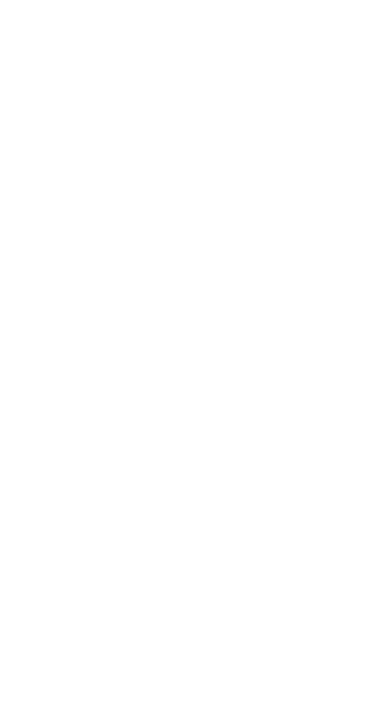
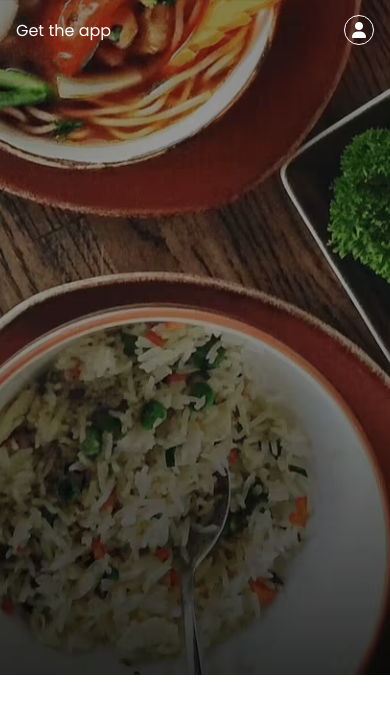
Before and after one commit to ShrutiSharma063/zomato-page-, a plain HTML site: page index.html in a window 390 px wide. Drawn offline with Linux system fonts and the light colour scheme.

Commit message:
created a nav bar

```diff
--- a/index.html
+++ b/index.html
@@ -4,10 +4,38 @@
         <meta charset="UTF-8" />
         <meta http-equiv="X-UA-compatible" content="IE=edge" />
         <meta name="viewport"content= "width=device-width,intial-scale=1.0" />
+        <link
+        rel="stylesheet"
+        href="https://cdnjs.cloudflare.com/ajax/libs/font-awesome/6.1.1/css/all.min.css"
+         integrity="sha512-KfkfwYDsLkIlwQp6LFnl8zNdLGxu9YAA1QvwINks4PhcElQSvqcyVLLD9aMhXd13uQjoXtEKNosOWaZqXgel0g=="
+         crossorigin="anonymous"
+          referrerpolicy="no-referrer" />
+          <link rel="preconnect" href="https://fonts.googleapis.com">
+<link rel="preconnect" href="https://fonts.gstatic.com" crossorigin>
+<link href="https://fonts.googleapis.com/css2?family=Poppins:ital,wght@0,100;0,200;0,300;0,400;0,500;0,600;0,700;0,800;0,900;1,100;1,200;1,300;1,400;1,500;1,600;1,700;1,800;1,900&display=swap"
+rel="stylesheet"
+/>
         <link rel="stylesheet" href="/styles.css"/>
         <title>Zomato clone </title>
     </head>
     <body>
+        <section class="hero__section">
+            <header>
+                <nav class="navbar">
+                <a href="3#">Get the app </a>
+                <div class="navbar__menu_container">
+                    <a href="# " class="link"> Invester Relations</a>
+                    <a href="# " class="link"> Add a Restaurant</a>
+                    <a href="# " class="link"> LOG IN</a>
+                    <a href="# " class="link"> SIGN UP </a>
+                    <a href="# " class="user__icon">
+                        <i class="fa-solid fa-user"></i>
+                    </a>
+
+                </div>
+                </nav>
+            </header>
+        </section>
 
     </body>
 
--- a/styles.css
+++ b/styles.css
@@ -2,4 +2,54 @@
     padding: 0;
     margin: 0;
     box-sizing: border-box;
+    font-family: 'Poppins', sans-serif;
 }
+.hero__section{
+    background: url(/images/heroSectionBackground.png);
+    color: white;
+    background-position: center;
+    background-size: cover;
+    min-height: 60vh;
+}
+.navbar{
+    display: flex;
+    justify-content: space-between;
+    align-items: center;
+    padding: 16px 48px;
+    height: 60px;
+
+}
+ .navbar a {
+    text-decoration: none;
+    color: white;
+
+
+}
+.navbar__menu_container{
+    display: flex;
+    gap: 20px;
+}
+.user__icon{
+    height: 30px;
+    width: 30px;
+    border-radius: 100%;
+    border: solid 1px white;
+    display: flex;
+    justify-content: center;
+    align-items: center;
+    display: none;
+}
+@media only screen and (max-width:600px){
+    .navbar__menu_container .link{
+        display: none;
+    }
+    .user__icon{
+        display:flex;
+    }
+    .navbar{
+        padding: 16px;
+    }
+    .hero__section{
+        min-height: 80vh;
+    }
+}
```
Also changed, not shown: images/appleStore.png (added), images/collection1.jpg (added), images/collection2.jpg (added), images/collection3.jpg (added), images/collection4.jpg (added), images/heroSectionBackground.png (added), images/item1.png (added), images/item2 (1).png (added), images/item2.png (added), images/item3.png (added), images/item4.png (added), images/location.png (added), images/logo.png (added), images/mobileBanner.png (added), 1 more files, 1 other file.
